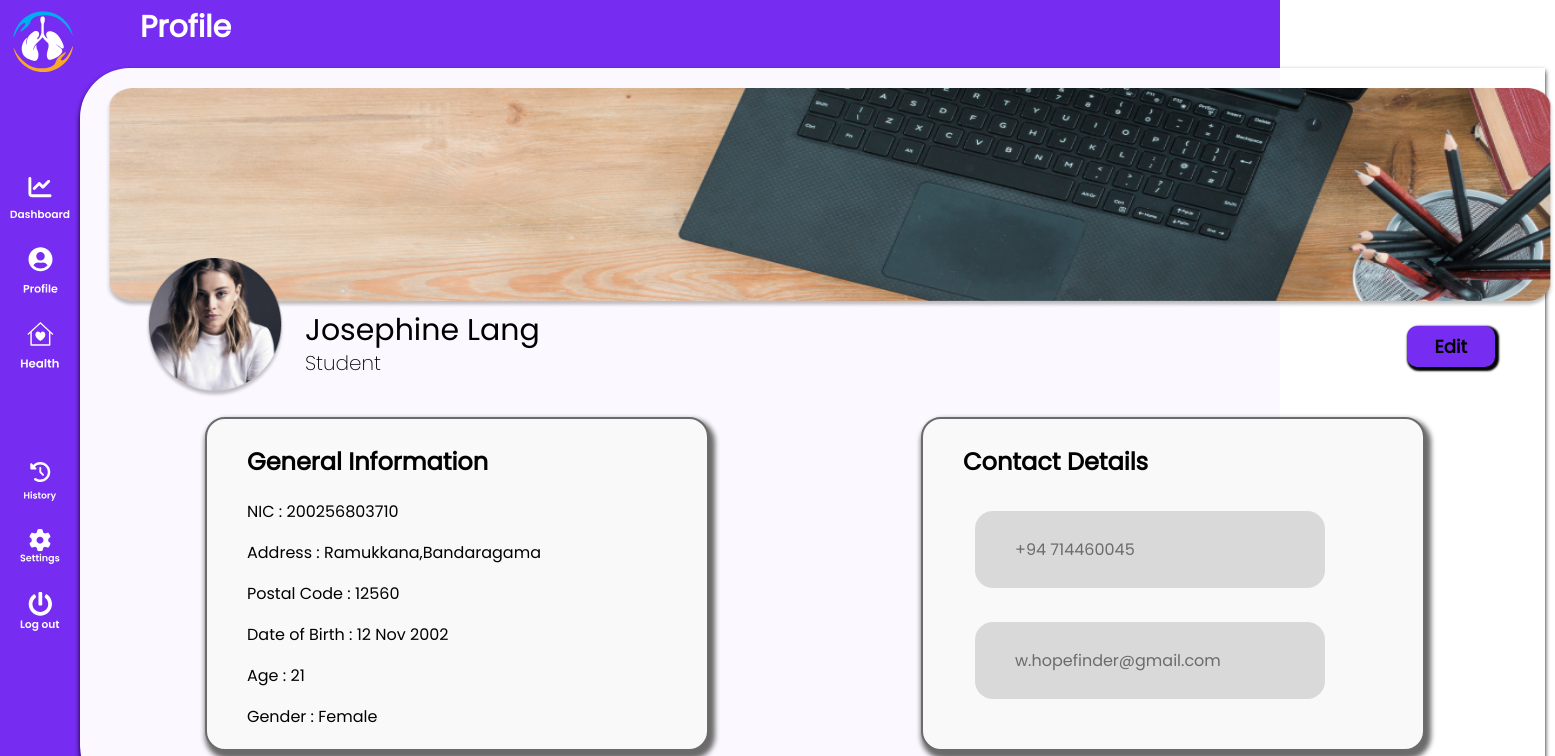
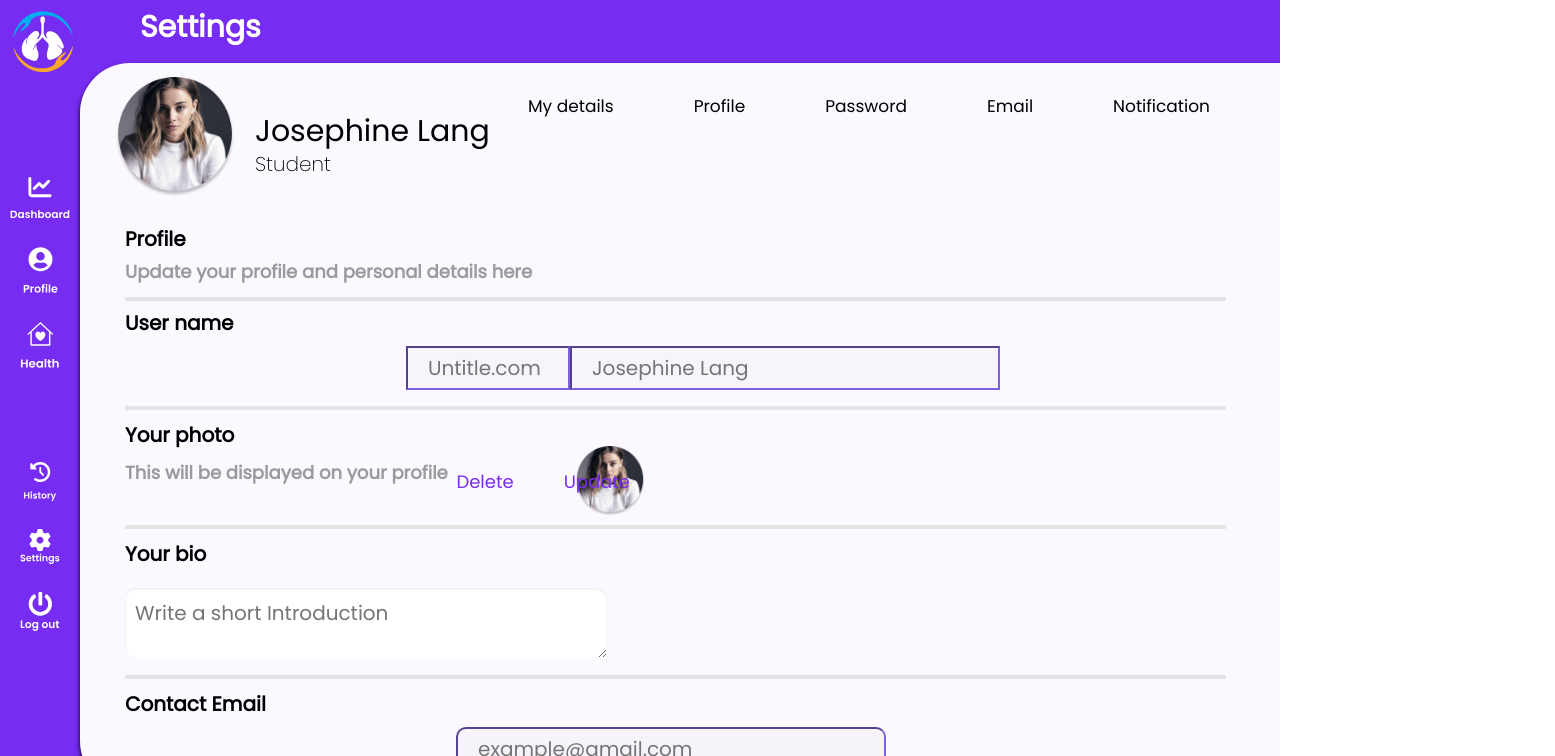
Before and after one commit to AjDep/Early_Lung_Cancer_Detection_System, a React (Vite) app in the folder UI/Hope-Finder/: page / in a window 1280 px wide. Shown: the top 756 px of the page, 1555 px wide, since content can reach past the window. Built offline with nearby package versions, Linux system fonts and the light colour scheme.

Commit message:
Final pages
created pages

```diff
--- a/UI/Hope-Finder/package.json
+++ b/UI/Hope-Finder/package.json
@@ -10,8 +10,11 @@
     "preview": "vite preview"
   },
   "dependencies": {
+    "@coreui/react": "^4.11.1",
     "@mui/x-charts": "^6.19.3",
+    "bootstrap": "^5.3.3",
     "react": "^18.2.0",
+    "react-bootstrap": "^2.10.1",
     "react-dom": "^18.2.0"
   },
   "devDependencies": {
--- a/UI/Hope-Finder/src/App.jsx
+++ b/UI/Hope-Finder/src/App.jsx
@@ -10,7 +10,7 @@ function App() {
     <div className="App">
 
 
-      <Profile/>
+      <Settings/>
     </div>
 
   );
--- a/UI/Hope-Finder/src/Pages/Profile/profile.module.css
+++ b/UI/Hope-Finder/src/Pages/Profile/profile.module.css
@@ -1,9 +1,9 @@
-.contaner{
+.contaner {
     display: grid;
     grid-template-columns: 1fr 15fr;
 }
 
-.content{
+.content {
     background-color: rgba(255, 255, 255, 0.969);
     padding-left: 5px;
     margin-top: 15px;
@@ -12,38 +12,38 @@
     box-shadow: 0px 3px 5px 0px rgb(0, 0, 0);
 }
 
-.image{
+.image {
     margin-top: 20px;
     margin-left: 10px;
     width: 1450px;
     height: 220px;
 }
 
-.Profile_img{
+.Profile_img {
     width: 140px;
     height: 140px;
     margin-top: -15px;
     margin-left: 30px;
 }
 
-.profileHead{
+.profileHead {
     margin-left: 220px;
     font-family: Poppins, sans-serif;
 }
 
-.profileHead h4{
+.profileHead h4 {
     font-size: 30px;
     font-weight: 400;
     margin-top: -105px;
 }
 
-.profileHead h5{
+.profileHead h5 {
     font-size: 20px;
     font-weight: 200;
     margin-top: -45px;
 }
 
-.submitContainer{
+.submitContainer {
     display: flex;
     gap: 50px;
     justify-content: right;
@@ -52,28 +52,28 @@
     color: black;
 }
 
-.submit{
+.submit {
     display: flex;
-    justify-content: center; /* Changed to center to align text in the middle */
-    align-items: center; /* Centers the content vertically */
+    justify-content: center;
+    align-items: center;
     font-size: 18px;
     font-weight: 600;
     cursor: pointer;
-    border: 2px solid rgba(119, 44, 242, 1); /* Example: 2px solid black border */
-    border-radius: 10px; /* Adjust this value to control the roundness */
-    padding: 5px 26px; /* Adjust vertical and horizontal padding as needed */
+    border: 2px solid rgba(119, 44, 242, 1);
+    border-radius: 10px;
+    padding: 5px 26px;
     background-color: rgba(119, 44, 242, 1);
     box-shadow: 2px 2px 2px 2px;
 
 }
 
-.submitContainer :hover{
+.submitContainer :hover {
     color: white;
     background-color: rgb(67, 25, 135);
     box-shadow: 2px 2px 2px 2px;
 }
 
-.boxcontainer{
+.boxcontainer {
     display: flex;
     justify-content: space-between;
     padding: 20px;
@@ -82,16 +82,14 @@
 }
 
 .box1 {
-    margin: 30px 100px; /* Adds a little space between the two boxes */
+    margin: 30px 100px;
     padding: 5px 100px;
-    border: 2px solid rgba(107, 107, 107, 1); /* Gives a border to each box */
+    border: 2px solid rgba(107, 107, 107, 1);
     border-radius: 20px;
     background-color: rgba(249, 249, 249, 1);
     box-shadow: 3px 5px 5px 3px rgba(107, 107, 107, 1);
     height: 320px;
     width: 300px;
-
-
 }
 
 .contactBox {
@@ -101,14 +99,15 @@
     padding: 5px 80px;
 }
 
-.box1 h2, .box1 p {
-    margin-left: -60px; /* Adds margin to the left of <h2> and <p> */
+.box1 h2,
+.box1 p {
+    margin-left: -60px;
 }
 
 .box2 {
-    margin: 30px; /* Adds a little space between the two boxes */
+    margin: 30px;
     padding: 10px 100px;
-    border: 2px solid rgba(249, 249, 249, 1); /* Gives a border to each box */
+    border: 2px solid rgba(249, 249, 249, 1);
     border-radius: 20px;
     color: rgba(107, 107, 107, 1);
     background-color: rgba(217, 217, 217, 1);
```
Also changed, not shown: UI/Hope-Finder/src/Pages/Profile/profile.jsx (+6 -15 lines), UI/Hope-Finder/src/Pages/Settings/settings.jsx (line endings or trailing spaces), UI/Hope-Finder/src/Pages/Settings/settings.module.css (line endings or trailing spaces), 1 other file (tests, documents, lock files or other folders).
